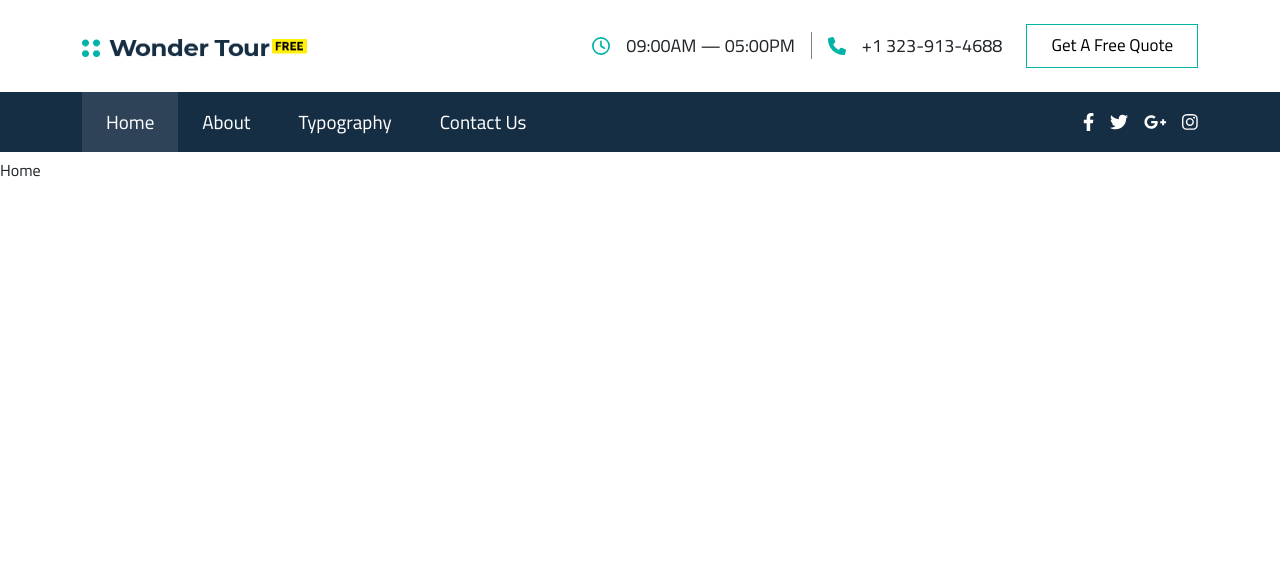
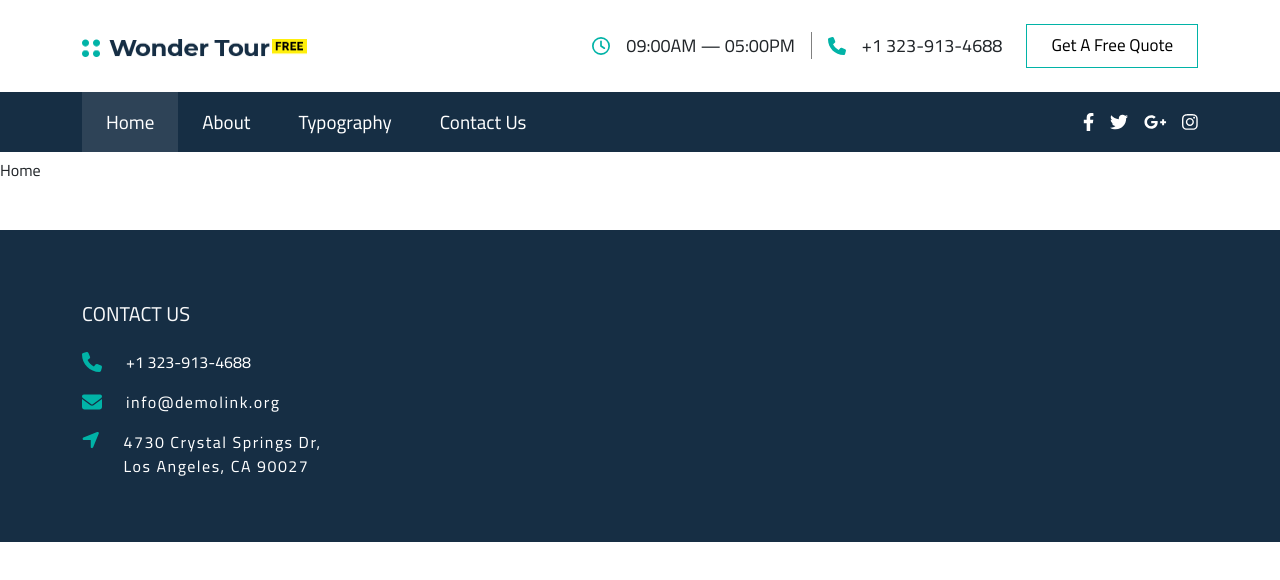
Before and after one commit to Gamal-Ramadan-1/Wonder-Tour, a React (Create React App) app: page / in a window 1280 px wide. Shown: the top 580 px of the page. Built offline with nearby package versions, Linux system fonts and the light colour scheme; a web font is replaced by a local one.

Commit message:
Add ContactUs in Footer Section

```diff
--- a/src/App.js
+++ b/src/App.js
@@ -5,6 +5,7 @@ import About from './pages/About'
 import Typography from './pages/Typography'
 import ContactUs from './pages/ContactUs'
 import NoPage from './pages/NoPage'
+import Footer from "./components/Footer/Footer";
 
 function App() {
   return (
@@ -17,7 +18,7 @@ function App() {
         <Route path="/ContactUs" element={<ContactUs />} />
         <Route path="*" element={<NoPage />} />
       </Routes>
-
+      <Footer />
     </>
   );
 }
--- a/src/Main-Scss/Vars.scss
+++ b/src/Main-Scss/Vars.scss
@@ -1,2 +1,3 @@
 $Sucsess-Color: #01b3a7;
 $Dark-Color: #162e44;
+$CopyRight: #11263a;
--- a/src/components/Footer/Footer.js
+++ b/src/components/Footer/Footer.js
@@ -0,0 +1,40 @@
+import React from 'react'
+import './Footer.scss'
+const Footer = () => {
+    return (
+        <>
+            <footer>
+                <div className="container">
+                    <div className="row py-5 gy-4 mt-5">
+                        <div className="col-lg-4 col-md-6 col-sm-12 contact-us">
+                            <h5 className='text-uppercase text-light mb-4'>contact us</h5>
+                            <p className='d-flex align-items-center'>
+                                <i className="fa-solid fa-phone me-4"></i>
+                                <a href="#">+1 323-913-4688</a>
+                            </p>
+                            <p className='d-flex align-items-center'>
+                                <i class="fa-solid fa-envelope me-4"></i>
+                                <a href="#" style={{ letterSpacing: '1.5px' }}>info@demolink.org</a>
+                            </p>
+                            <p className='d-flex align-items-start'>
+                            <i class="fa-solid fa-location-arrow me-4"></i>
+                                <a href="#" style={{ letterSpacing: '1.5px' }}>
+                                    <span>4730 Crystal Springs Dr,</span>
+                                    <br />
+                                    <span>Los Angeles, CA 90027</span>
+                                </a>
+                            </p>
+                        </div>
+                        <div className="col-lg-4 col-md-6 col-sm-12"></div>
+                        <div className="col-lg-4 col-md-6 col-sm-12"></div>
+                    </div>
+                </div>
+
+            </footer>
+            <div className="copyright">
+            </div>
+        </>
+    )
+}
+
+export default Footer
--- a/src/components/Footer/Footer.scss
+++ b/src/components/Footer/Footer.scss
@@ -0,0 +1,25 @@
+@import "../../Main-Scss//Vars.scss";
+
+footer {
+    background-color: $Dark-Color;
+    .contact-us {
+        i,
+        svg {
+            color: $Sucsess-Color;
+            font-size: 20px;
+        }
+        a {
+            color: white;
+            text-decoration: none;
+            transition: all 0.3s ease-in-out;
+        }
+        a:hover {
+            color: $Sucsess-Color;
+            transition: all 0.3s ease-in-out;
+        }
+    }
+}
+
+.copyright {
+    background-color: $CopyRight;
+}
```
